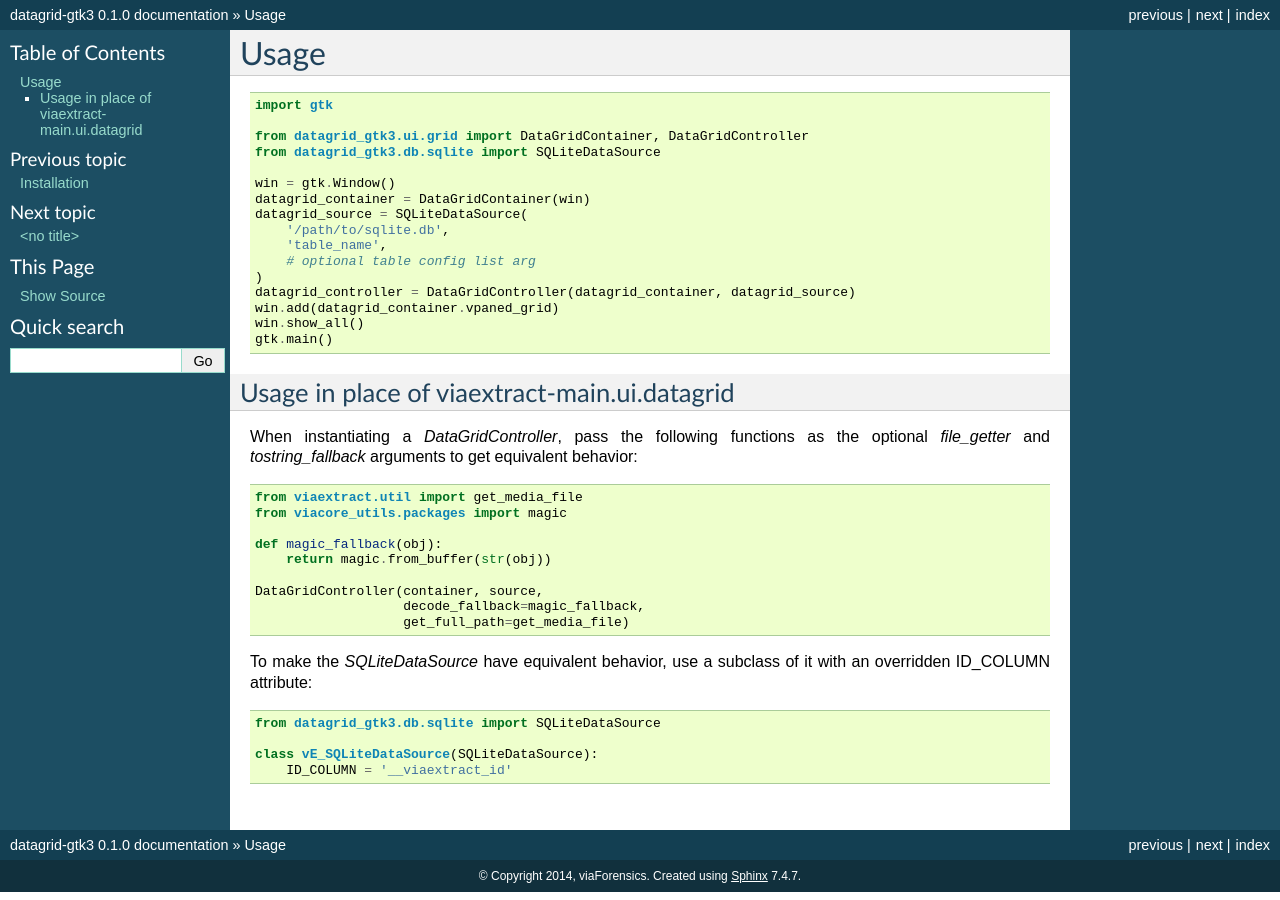
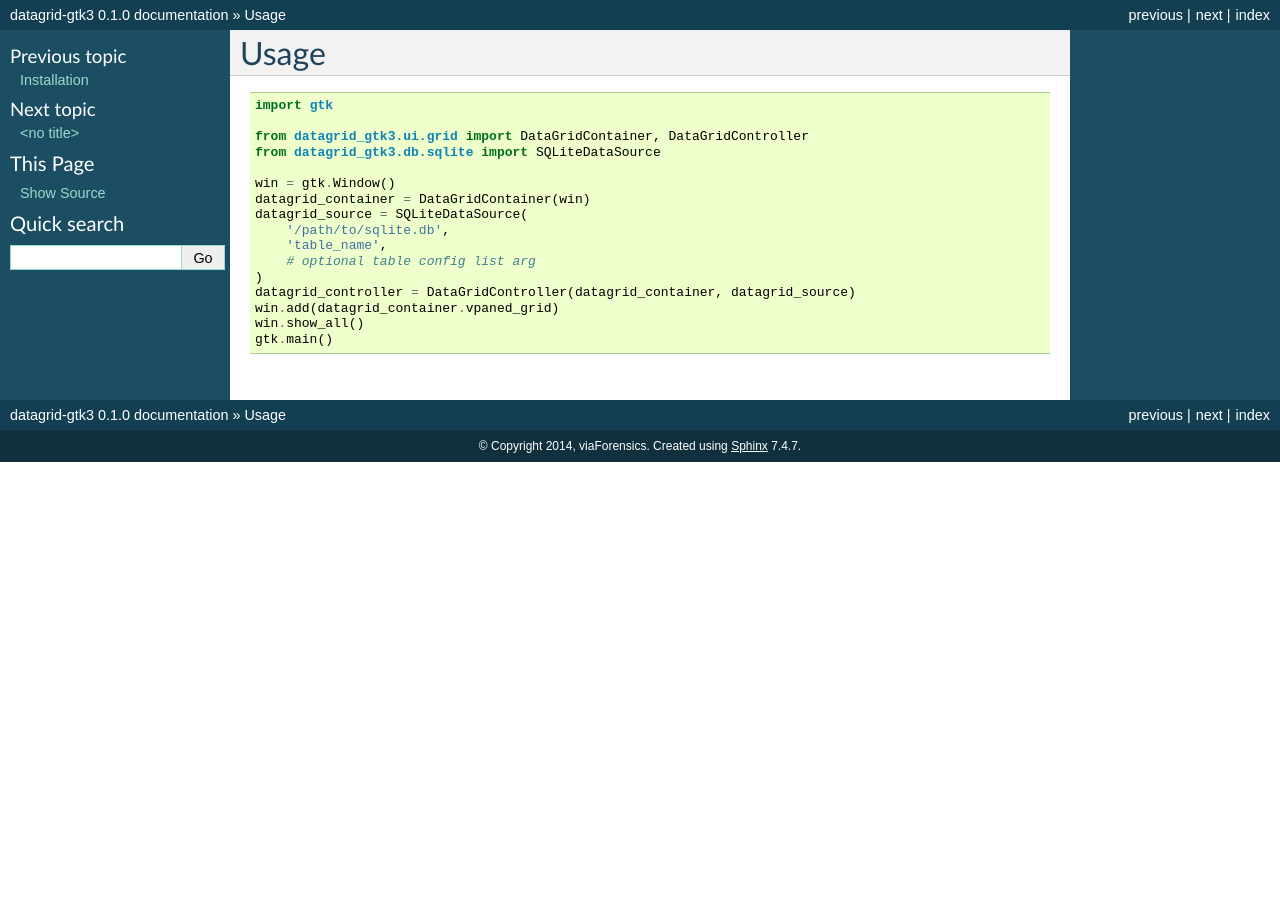
Before and after one commit to nowsecure/datagrid-gtk3, a Sphinx documentation site: the page built from docs/usage.rst, in a window 1280 px wide. Built offline with Sphinx 7.4.7, drawn with Linux system fonts in a browser that asks for light colours; pages that are not in the unit, such as notebooks, are missing from menus.

Commit message:
Remove viaExtract references.

```diff
--- a/docs/usage.rst
+++ b/docs/usage.rst
@@ -20,33 +20,3 @@ Usage
     win.add(datagrid_container.vpaned_grid)
     win.show_all()
     gtk.main()
-
-
-Usage in place of viaextract-main.ui.datagrid
-=============================================
-
-When instantiating a `DataGridController`, pass the following functions
-as the optional `file_getter` and `tostring_fallback` arguments to get
-equivalent behavior:
-
-.. code-block:: python
-
-    from viaextract.util import get_media_file
-    from viacore_utils.packages import magic
-
-    def magic_fallback(obj):
-        return magic.from_buffer(str(obj))
-
-    DataGridController(container, source,
-                       decode_fallback=magic_fallback,
-                       get_full_path=get_media_file)
-
-To make the `SQLiteDataSource` have equivalent behavior, use a subclass of it
-with an overridden ID_COLUMN attribute:
-
-.. code-block:: python
-
-    from datagrid_gtk3.db.sqlite import SQLiteDataSource
-
-    class vE_SQLiteDataSource(SQLiteDataSource):
-        ID_COLUMN = '__viaextract_id'
```
Also changed, not shown: 1 other file.
